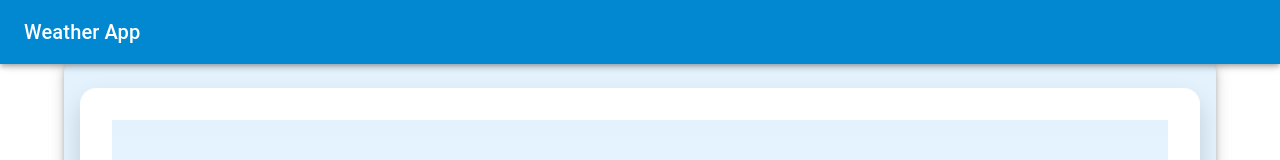
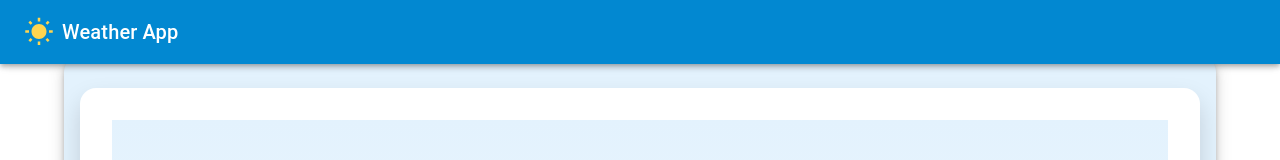
Before and after one commit to Devika2019/Weather-app, a React (Create React App) app: page / in a window 1280 px wide. Shown: the top 160 px of the page. Built offline with nearby package versions, Linux system fonts and the light colour scheme.

Commit message:
Added weather icon

```diff
--- a/src/App.tsx
+++ b/src/App.tsx
@@ -7,6 +7,7 @@ import SearchInput from './components/SearchInput';
 import WeatherDisplay from './components/WeatherDisplay';
 import Login from './components/Login';
 import ExitToAppIcon from '@mui/icons-material/ExitToApp'; // Logout icon
+import WbSunnyIcon from '@mui/icons-material/WbSunny';
 
 const App: React.FC = () => {
   const username = useSelector((state: any) => state.user.username);
@@ -21,6 +22,7 @@ const App: React.FC = () => {
     <>
       <AppBar position="fixed" sx={{ backgroundColor: '#0288d1' }}>
         <Toolbar>
+        <WbSunnyIcon sx={{ color: '#FFD54F', fontSize: 30, marginRight: 1 }} />
           <Typography variant="h6" sx={{ flexGrow: 1 }}>
             Weather App
           </Typography>
```
